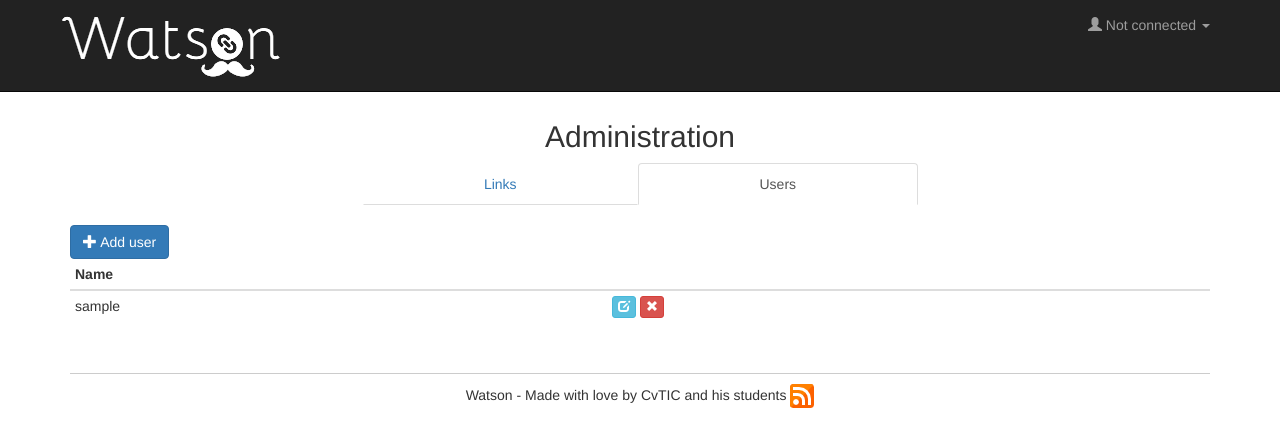
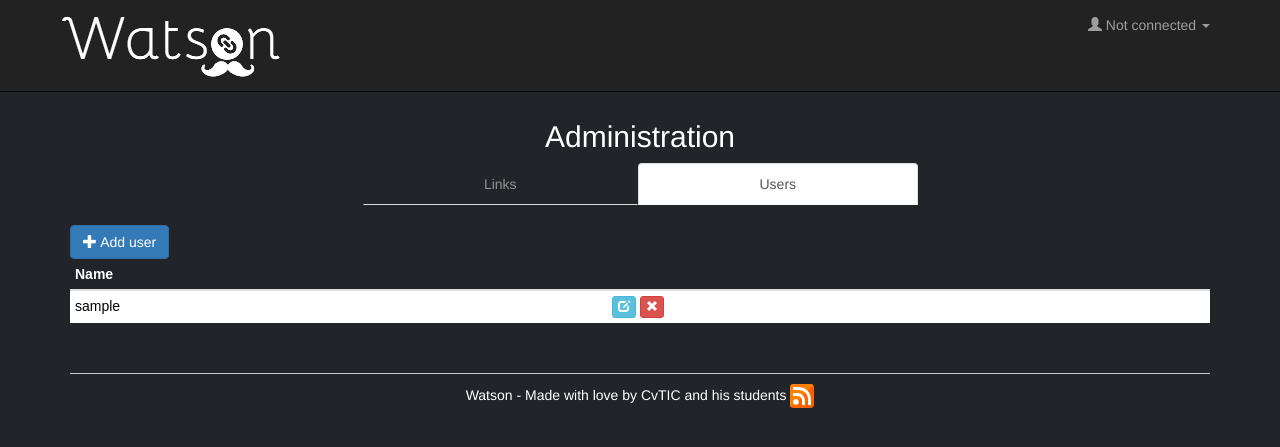
Before and after one commit to DimitriDenis/UE3DW18-Groupe2-S3, a PHP site: template views/admin.html.twig in a window 1280 px wide, after a click on "Users". Shown: the top 447 px of the page. Run offline with PHP 8.4, Linux system fonts and the light colour scheme; the template is opened without the code that fills it: most values are stand-ins (such as "Sample title", 1, 10 or a date in 2020); some libraries are stand-ins or nearby versions.

Commit message:
Main: Modif CSS

```diff
--- a/views/admin.html.twig
+++ b/views/admin.html.twig
@@ -23,7 +23,7 @@
         <a href="{{ path('admin_link_add') }}"><button type="button" class="btn btn-primary"><span class="glyphicon glyphicon-plus"></span> Add link</button></a>
         {% if links %}
         <div class="table-responsive">
-            <table class="table table-hover table-condensed">
+            <table class="table table-condensed">
                 <thead>
                     <tr>
                         <th>Title</th>
--- a/web/css/style.css
+++ b/web/css/style.css
@@ -1,5 +1,7 @@
 body {
     padding-top: 100px;
+    color:white;
+    background-color:#212429;
 }
 
 #logo{
@@ -27,13 +29,56 @@ body {
 .articleTitle:hover, .articleTitle:focus {
     text-decoration: none;
 }
-
 .adminTable {
     margin-top: 20px;
     margin-bottom: 20px;
+    color:black;
+}
+
+.well{
+    color:black;
+}
+
+.table {
+    font-family: Arial, Helvetica, sans-serif;
+    border-collapse: collapse;
+    width: 100%;
+    background-color: #ffffff;
+    color: black;
+
+}
+
+.table td, .table th {
+    padding: 8px;
+}
+
+.table tr:nth-child(even){
+    background-color: #e4e4e4;
+}
+
+.table tr:hover {
+    background-color: #c5c5c5;
+}
+
+.table th {
+    padding-top: 12px;
+    padding-bottom: 12px;
+    text-align: left;
+    background-color: #212429;
+    color: white;
 }
 
 #errorPanel {
     padding-top: 30px;
     padding-bottom: 10px;
 }
+
+a
+{
+    color:#929292;
+}
+
+a:hover
+{
+    color:#929292;
+}
```
Also changed, not shown: views/index.html.twig (line endings or trailing spaces).
